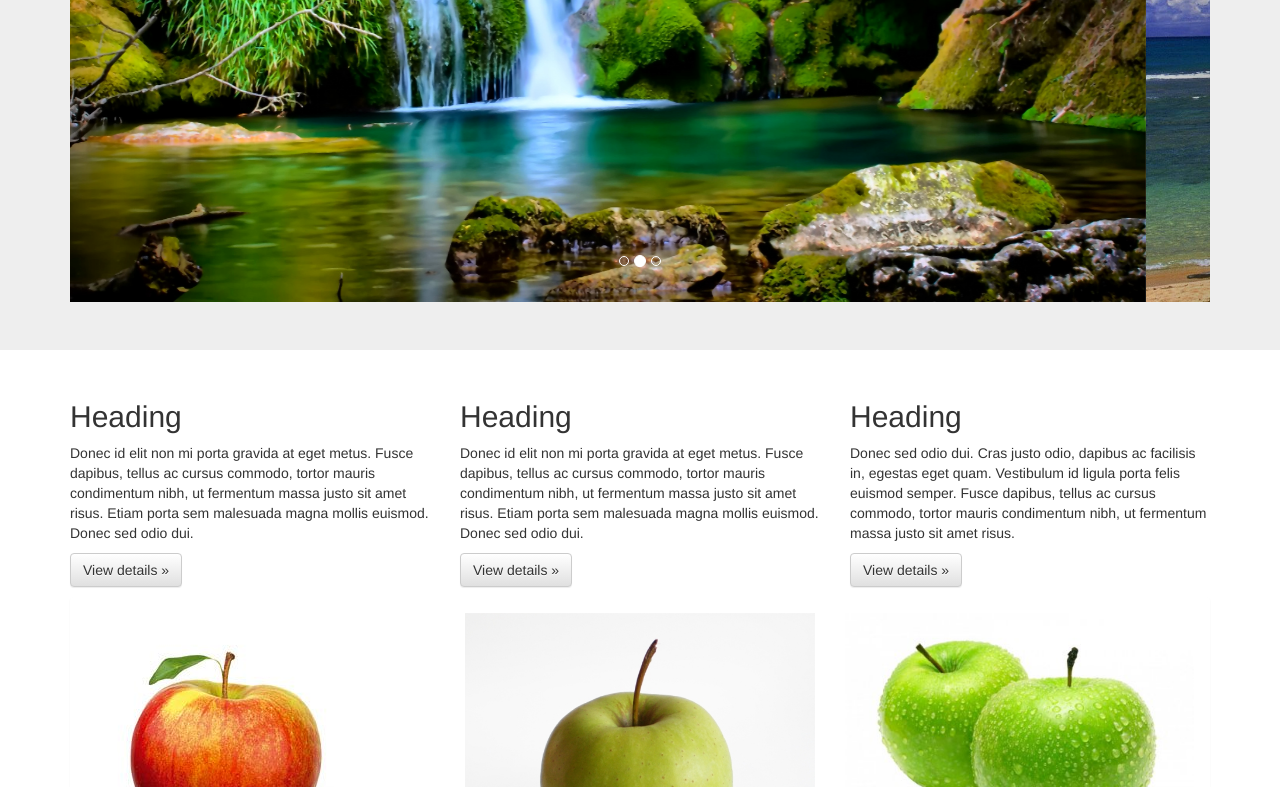
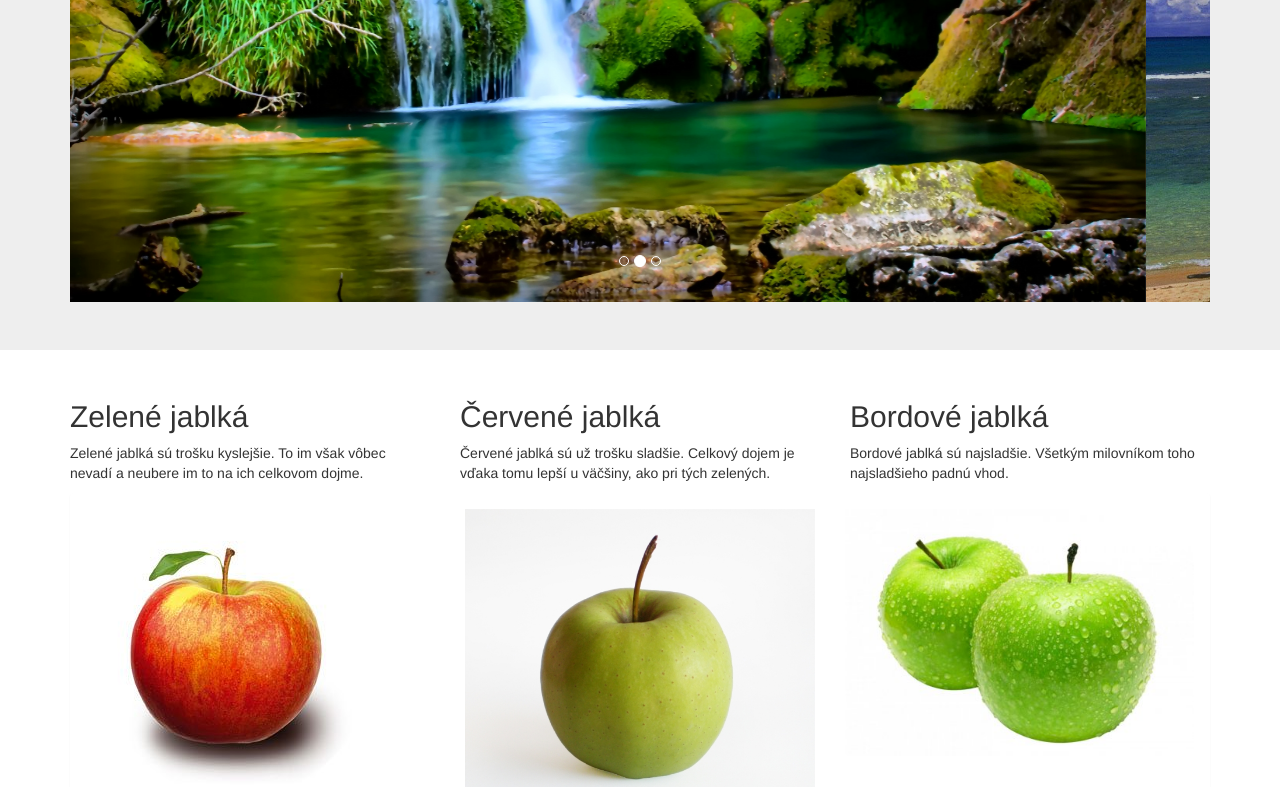
Before and after one commit to davidmichalik/bootstrap_pokus-, a website: page public_html/index.html in a window 1280 px wide. Shown: the part 437-1224 px from the top of the page. Drawn offline with nearby package versions, Linux system fonts and the light colour scheme.

Commit message:
upravene texty na marketing paneli

```diff
--- a/public_html/index.html
+++ b/public_html/index.html
@@ -86,19 +86,16 @@
       <!-- Example row of columns -->
       <div class="row">
         <div class="col-md-4">
-          <h2>Heading</h2>
-          <p>Donec id elit non mi porta gravida at eget metus. Fusce dapibus, tellus ac cursus commodo, tortor mauris condimentum nibh, ut fermentum massa justo sit amet risus. Etiam porta sem malesuada magna mollis euismod. Donec sed odio dui. </p>
-          <p><a class="btn btn-default" href="#" role="button">View details &raquo;</a></p>
+          <h2>Zelené jablká</h2>
+          <p>Zelené jablká sú trošku kyslejšie. To im však vôbec nevadí a neubere im to na ich celkovom dojme.</p>
         </div>
         <div class="col-md-4">
-          <h2>Heading</h2>
-          <p>Donec id elit non mi porta gravida at eget metus. Fusce dapibus, tellus ac cursus commodo, tortor mauris condimentum nibh, ut fermentum massa justo sit amet risus. Etiam porta sem malesuada magna mollis euismod. Donec sed odio dui. </p>
-          <p><a class="btn btn-default" href="#" role="button">View details &raquo;</a></p>
+          <h2>Červené jablká</h2>
+          <p>Červené jablká sú už trošku sladšie. Celkový dojem je vďaka tomu lepší u väčšiny, ako pri tých zelených.</p>
        </div>
         <div class="col-md-4">
-          <h2>Heading</h2>
-          <p>Donec sed odio dui. Cras justo odio, dapibus ac facilisis in, egestas eget quam. Vestibulum id ligula porta felis euismod semper. Fusce dapibus, tellus ac cursus commodo, tortor mauris condimentum nibh, ut fermentum massa justo sit amet risus.</p>
-          <p><a class="btn btn-default" href="#" role="button">View details &raquo;</a></p>
+          <h2>Bordové jablká</h2>
+          <p>Bordové jablká sú najsladšie. Všetkým milovníkom toho najsladšieho padnú vhod.</p>
         </div>
       </div>
 
```
